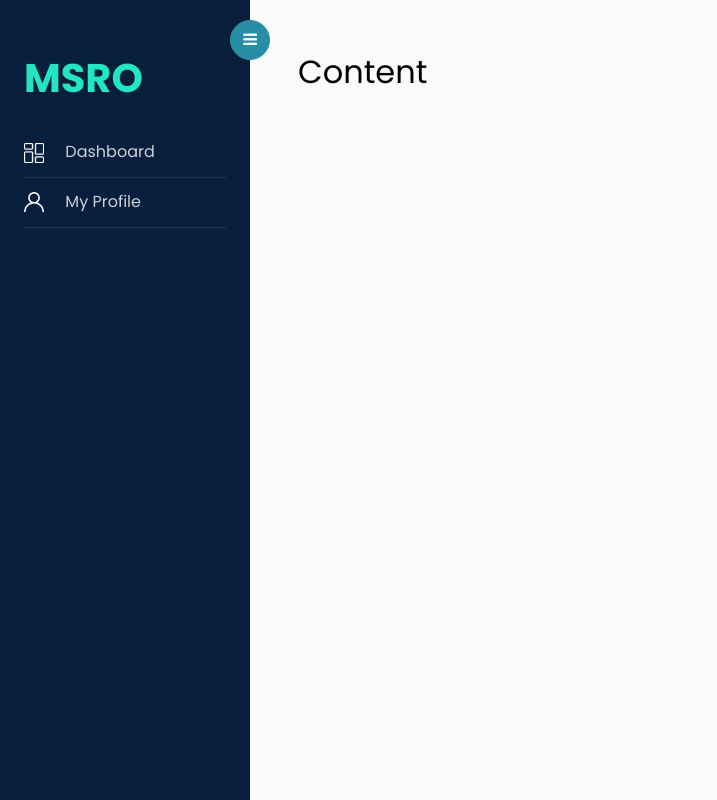
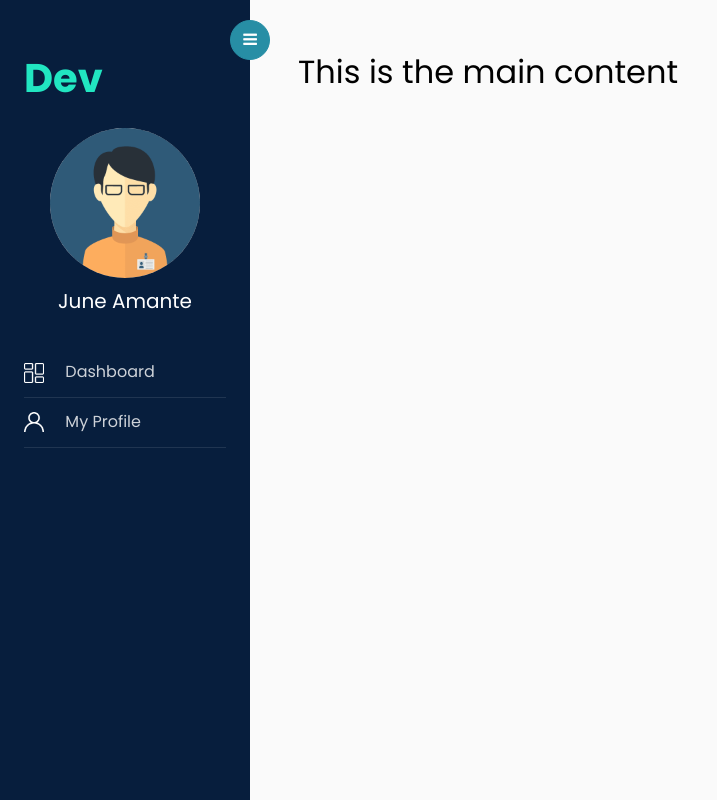
Before and after one commit to junejuly-jb/dashboard-template, a plain HTML site: page index.html in a window 1280 px wide. Shown: the whole page, without its empty margins (0-717 px from the left). Drawn offline with Linux system fonts and the light colour scheme.

Commit message:
added user avatar

```diff
--- a/index.html
+++ b/index.html
@@ -19,8 +19,14 @@
 			</div>
 			<div class="p-4 pt-5">
 				<h1>
-					<a href="index.html" class="logo">MSRO</a>
+					<a href="index.html" class="logo">Dev</a>
 				</h1>
+				<div class="text-center">
+					<img src="./images/avatar.png" alt="" class="rounded-circle" width="150">
+					<div class="pt-2 pb-4">
+						<h5 class="text-white">June Amante</h5>
+					</div>
+				</div>
 			<ul class="list-unstyled components mb-5">
 				<li>
 					<a href="#"><img src="./images/dashboard.png" width="20">&nbsp;&nbsp;&nbsp;&nbsp;&nbsp;Dashboard</a>
@@ -39,7 +45,9 @@
 
 	<!-- Page Content  -->
 	<div id="content" class="p-4 p-md-5 pt-5">
-        <h2 class="mb-4">Content</h2>
+        <h2 class="mb-4">
+			This is the main content
+		</h2>
     </div>
 
     <script src="js/jquery.min.js"></script>
```
Also changed, not shown: images/avatar.png (added).
